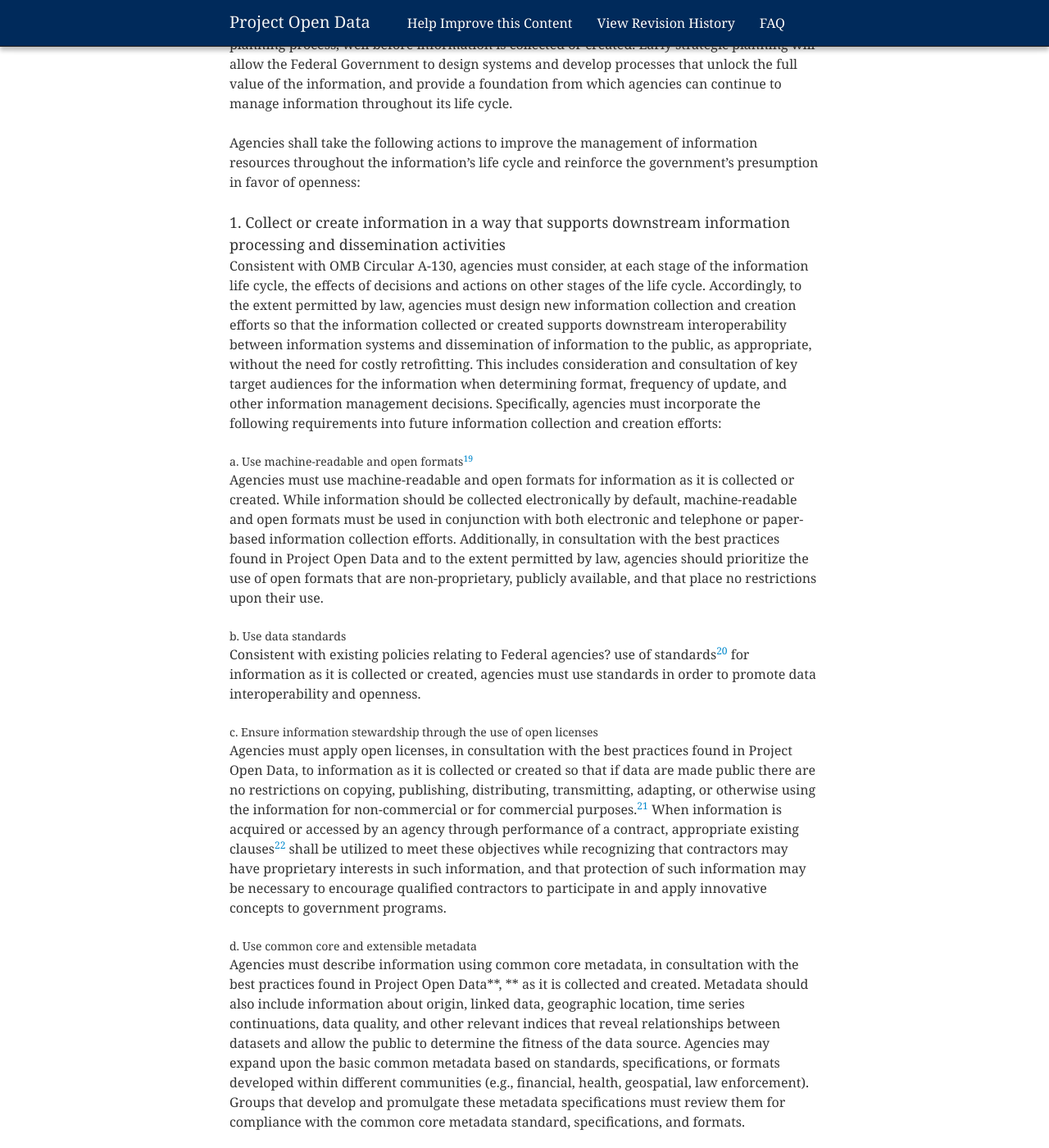
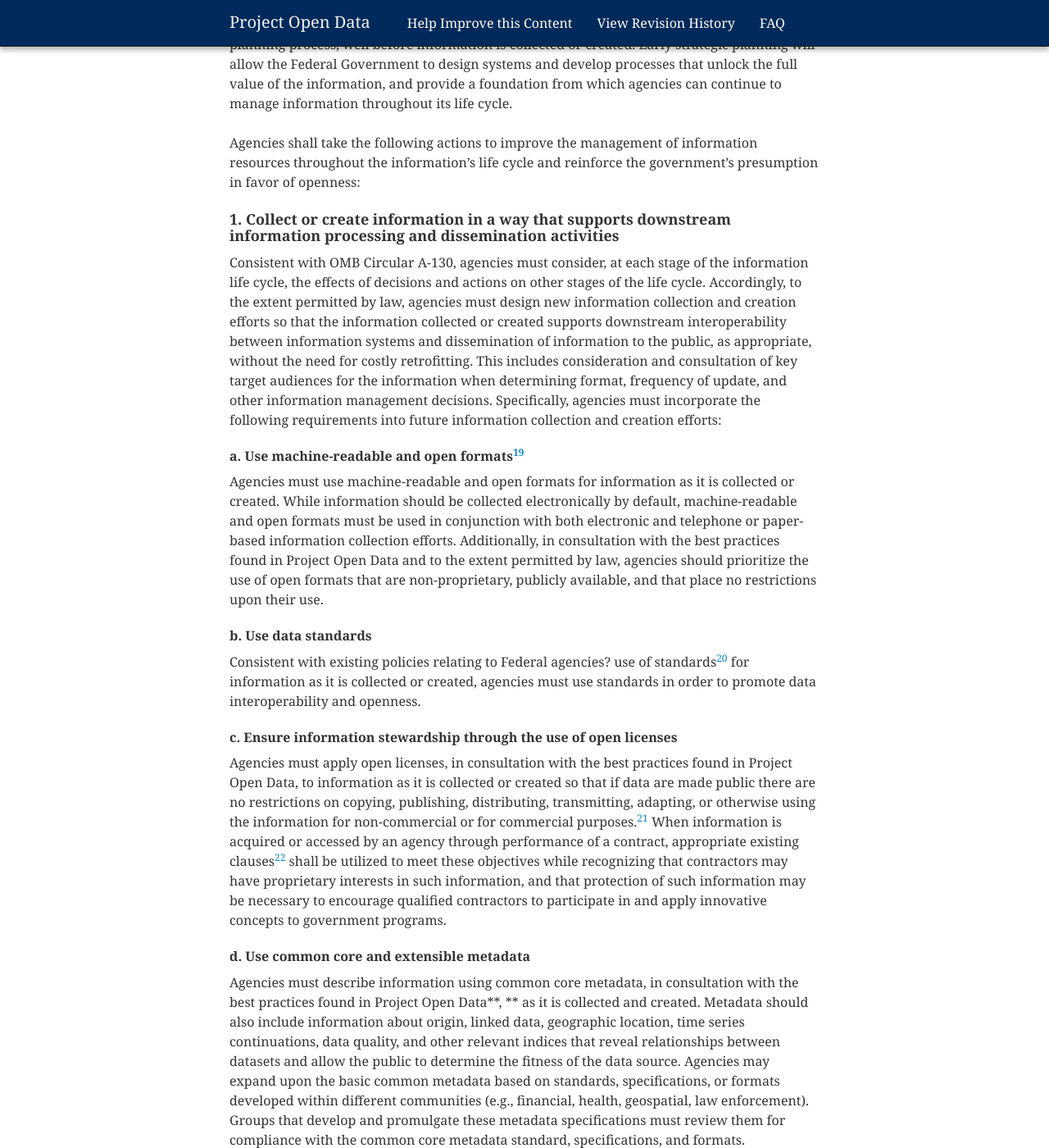
Before and after one commit to gbinal/p-o-d.github.com, a Jekyll site: the page built from policy-memo.md, in a window 1280 px wide and 1400 px high, scrolled down 5298 px. Shown: the whole window at 82% size. Built offline with Jekyll 4.4.1, drawn with Linux system fonts in a browser that asks for light colours; nearby versions of some CDN libraries.

Commit message:
better header sizing, cc #16

```diff
--- a/_includes/css/main.css
+++ b/_includes/css/main.css
@@ -92,6 +92,8 @@ p, ul, ol, dl, {padding-bottom: 2em;}
 .policy-memo #from { list-style: none; margin-left: 100px; margin-top: -45px; margin-bottom: 25px;}
 .policy-memo #from li { margin-bottom: 10px;}
 .policy-memo .from { margin-right: 1.8em; }
+.policy-memo h4, .policy-memo h5 {font-weight: bold; margin-bottom: 10px; line-height: 1.1em;}
+.policy-memo h5 { font-size: 1em; }
 
 .footnotes a[rev=footnote] { float: right; margin-top: -40px; }
 .footnotes { font-size: 0.8em;}
```
